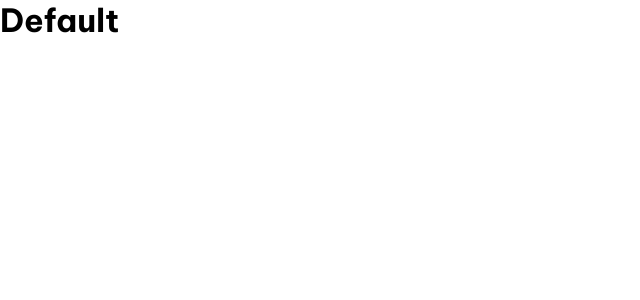
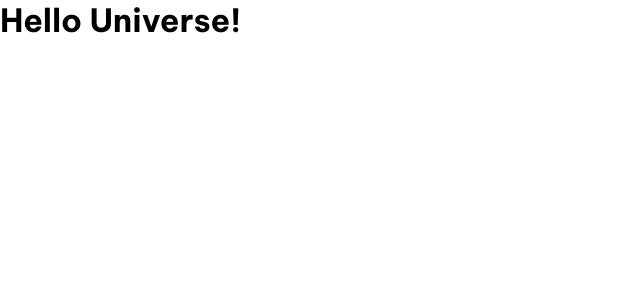
Before and after one commit to JorisSchelfaut/angular-dev-tutorial-first-app, an Angular app: page / in a window 1280 px wide. Shown: the top 300 px of the page, without its empty margins (0-640 px from the left). Built offline with nearby package versions, Linux system fonts and the light colour scheme.

Commit message:
update component according to video instructions #2

```diff
--- a/src/app/app.component.ts
+++ b/src/app/app.component.ts
@@ -5,7 +5,7 @@ import {Component} from '@angular/core';
   standalone: true,
   imports: [],
   template: `
-    <h1>Default</h1>
+    <h1>Hello Universe!</h1>
   `,
   styleUrls: ['./app.component.css'],
 })
```
